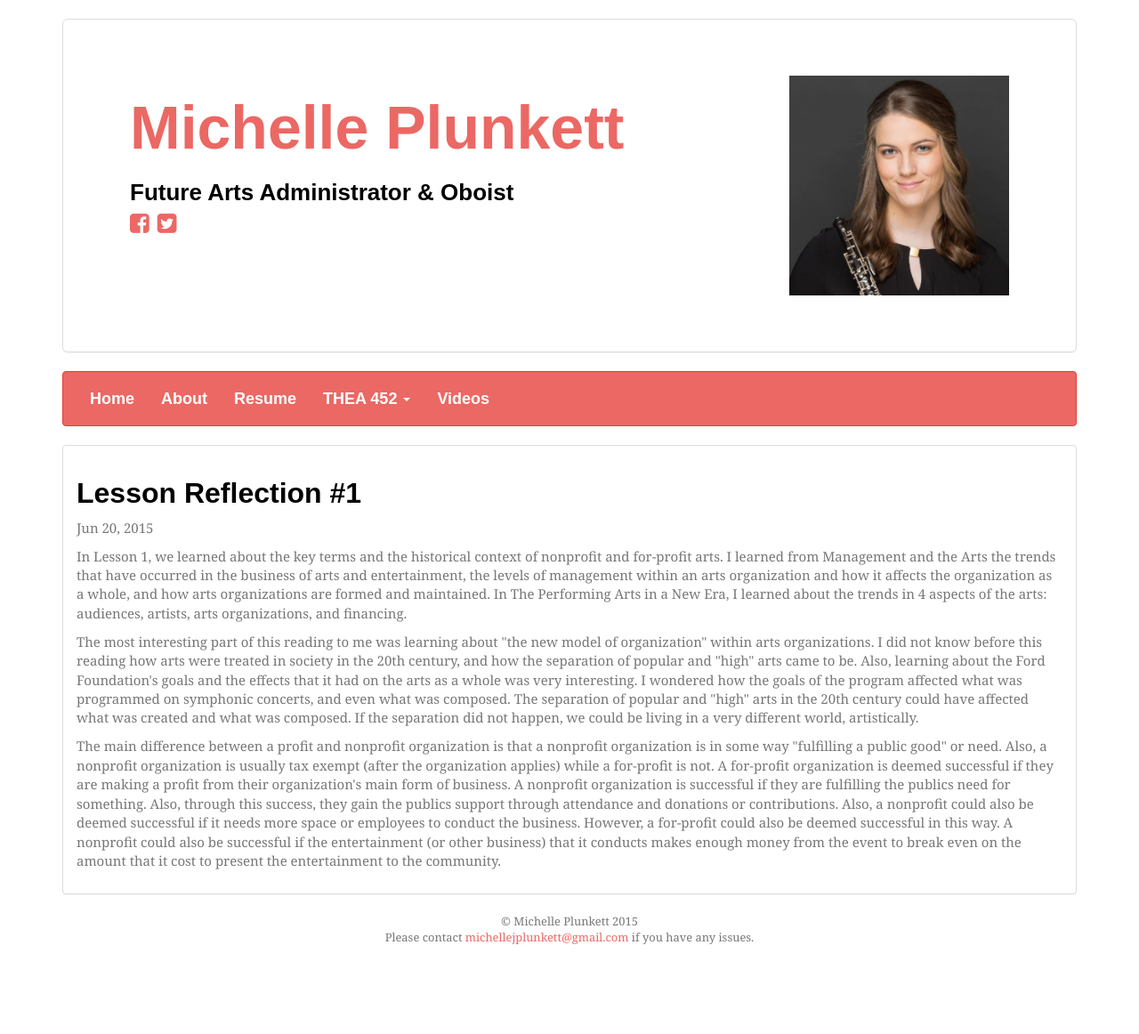
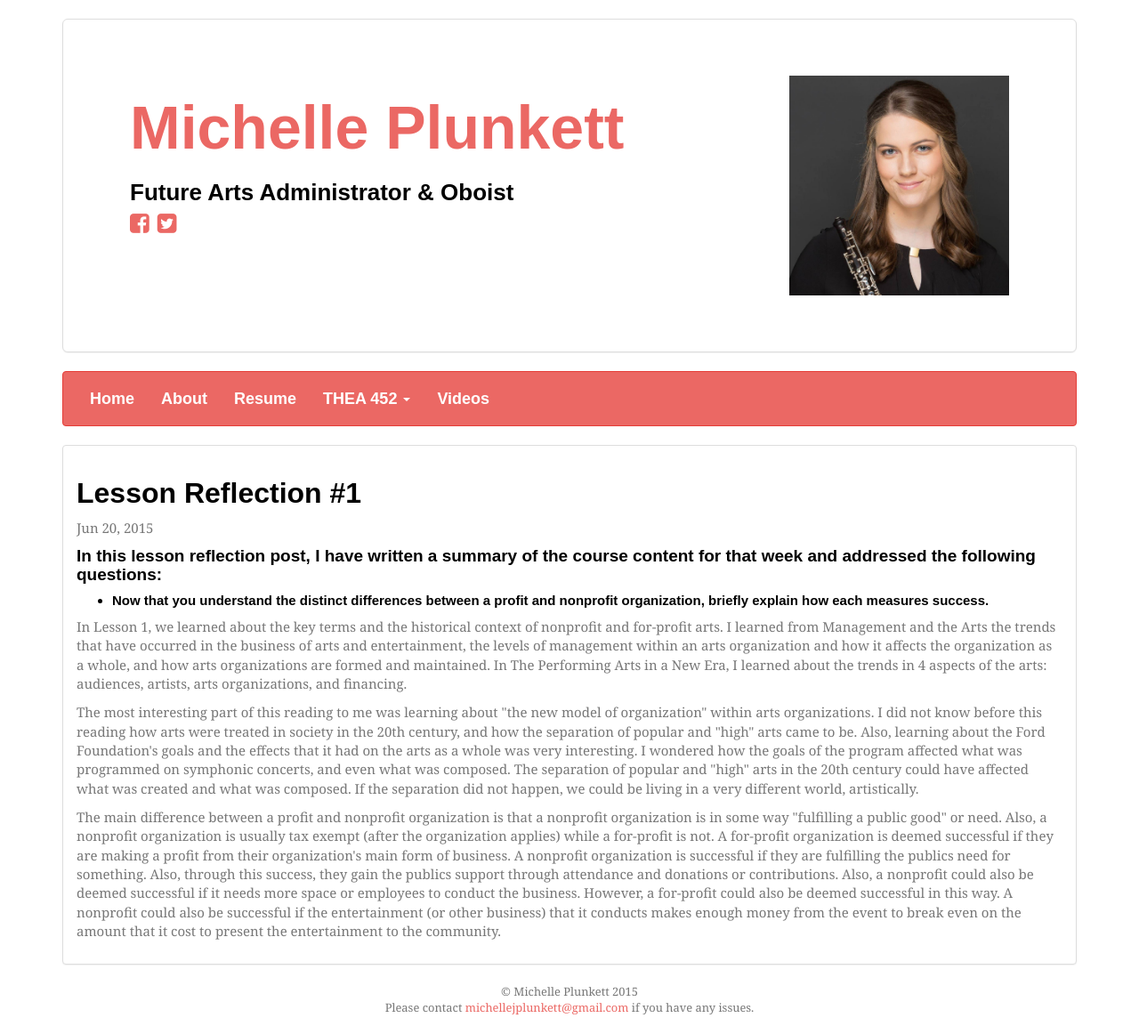
Before and after one commit to michelleplunkett/michelleplunkett.github.io, a Jekyll site: the page built from reflections/_posts/2015-06-20-reflection-1.html, in a window 1280 px wide. Shown: the whole page at 89% size. Built offline with Jekyll 4.4.1, drawn with Linux system fonts in a browser that asks for light colours; nearby versions of some CDN libraries; some web fonts are replaced; Markdown is read by kramdown in place of the engine named in the settings; before the commit the page ends 1083 px from its top, so only the background shows below that.

Commit message:
Update 2015-06-20-reflection-1.html

```diff
--- a/reflections/_posts/2015-06-20-reflection-1.html
+++ b/reflections/_posts/2015-06-20-reflection-1.html
@@ -4,6 +4,16 @@ title:  "Lesson Reflection #1"
 date:   2015-06-20
 ---
 
+<p></p><p></p>
+
+				<h4>In this lesson reflection post, I have written a summary of the course content for that week and addressed the following questions:</h4>
+
+					<h5><ul>
+
+					<li>Now that you understand the distinct differences between a profit and nonprofit organization, briefly explain how each measures success.</li>
+
+					</ul></h5>
+
 <p>In Lesson 1, we learned about the key terms and the historical context of nonprofit and for-profit arts. I learned from Management and the Arts the trends that have occurred in the business of arts and entertainment, the levels of management within an arts organization and how it affects the organization as a whole, and how arts organizations are formed and maintained. In The Performing Arts in a New Era, I learned about the trends in 4 aspects of the arts: audiences, artists, arts organizations, and financing.
 
 <p>The most interesting part of this reading to me was learning about "the new model of organization" within arts organizations. I did not know before this reading how arts were treated in society in the 20th century, and how the separation of popular and "high" arts came to be. Also, learning about the Ford Foundation's goals and the effects that it had on the arts as a whole was very interesting. I wondered how the goals of the program affected what was programmed on symphonic concerts, and even what was composed. The separation of popular and "high" arts in the 20th century could have affected what was created and what was composed. If the separation did not happen, we could be living in a very different world, artistically.
```
